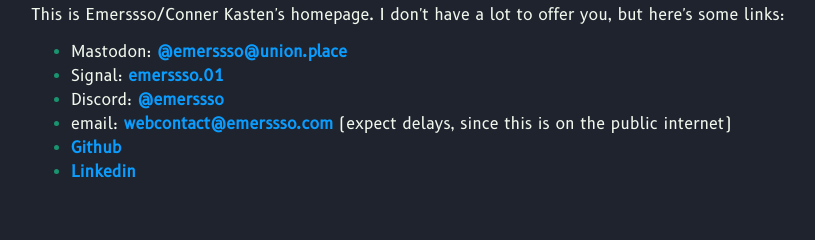
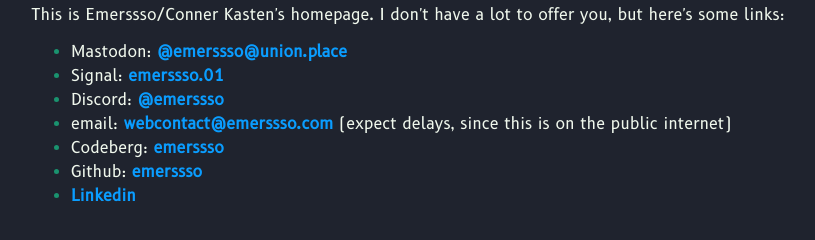
Before and after one commit to emerssso/emerssso.github.io, a plain HTML site: page index.html in a window 1280 px wide. Shown: the part 98-338 px from the top of the page, without its empty margins (33-848 px from the left). Drawn offline with Linux system fonts and the light colour scheme.

Commit message:
Add Codeberg link

```diff
--- a/index.html
+++ b/index.html
@@ -76,7 +76,8 @@
       <li>Signal: <a href="https://signal.me/#eu/GfM6r7PXONrFp7-CzDlRW7jBcQdt81DQB5G47wVggZoyQ-spIctPs4rrDXi-mDqI">emerssso.01</a></li>
       <li>Discord: <a href="https://discord.com/users/206630330378092544">@emerssso</a></li>
       <li>email: <a href="mailto:webcontact@emerssso.com">webcontact@emerssso.com</a> (expect delays, since this is on the public internet)</li>
-      <li><a href="https://github.com/emerssso">Github</a></li>
+      <li> Codeberg: <a href="https://codeberg.org/emerssso">emerssso</a></li>
+      <li>Github: <a href="https://github.com/emerssso">emerssso</a></li>
       <li><a href="https://www.linkedin.com/in/conner-kasten-7523a558/">Linkedin</a></li>
     </ul>
   </body>
```
